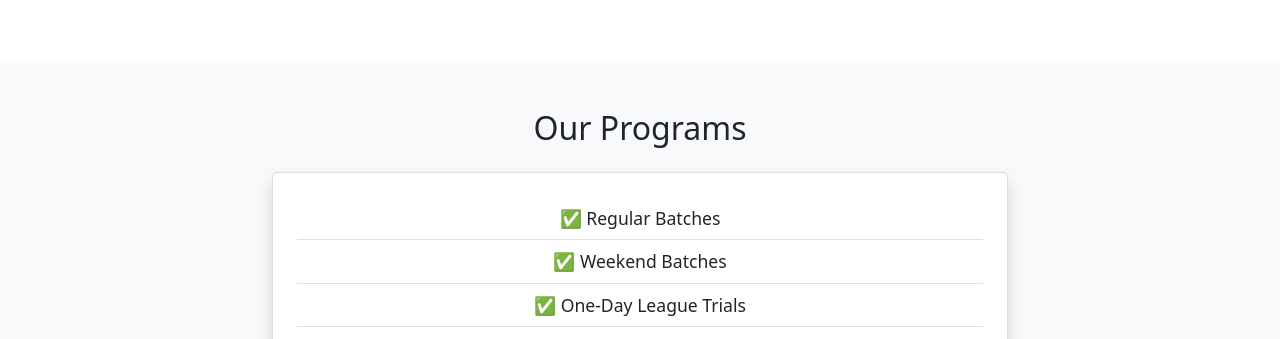
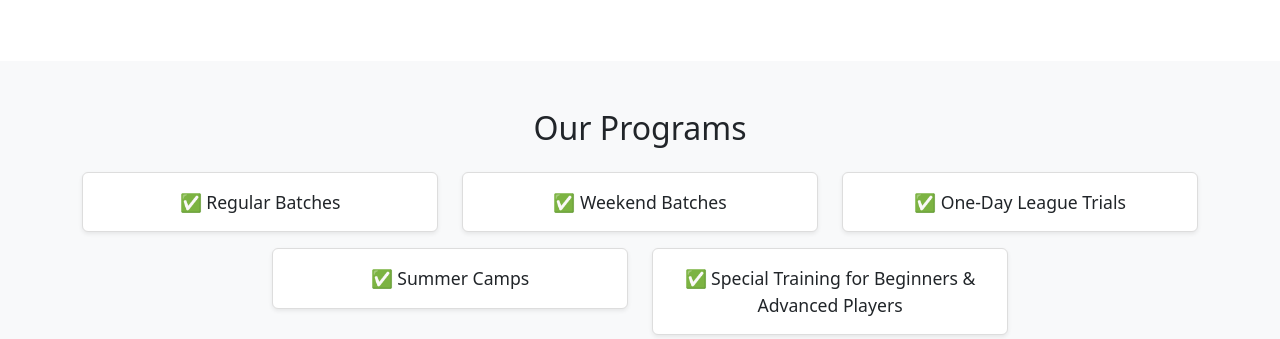
Before and after one commit to trcnaveen/sk-cricket-academy, a plain HTML site: page index.html in a window 1280 px wide. Shown: the part 613-952 px from the top of the page. Drawn offline with nearby package versions, Linux system fonts and the light colour scheme.

Commit message:
Updated Index page

```diff
--- a/index.html
+++ b/index.html
@@ -57,20 +57,25 @@
   <div class="container text-center">
     <h2>Our Programs</h2>
     <div class="row justify-content-center mt-4">
-      <div class="col-md-8">
-        <div class="programs-box p-4 rounded shadow">
-          <ul class="list-group list-group-flush">
-            <li class="list-group-item">✅ Regular Batches</li>
-            <li class="list-group-item">✅ Weekend Batches</li>
-            <li class="list-group-item">✅ One-Day League Trials</li>
-            <li class="list-group-item">✅ Summer Camps</li>
-            <li class="list-group-item">✅ Special Training for Beginners & Advanced Players</li>
-          </ul>
-        </div>
+      <div class="col-md-4 mb-3">
+        <div class="program-box p-3 rounded shadow-sm">✅ Regular Batches</div>
+      </div>
+      <div class="col-md-4 mb-3">
+        <div class="program-box p-3 rounded shadow-sm">✅ Weekend Batches</div>
+      </div>
+      <div class="col-md-4 mb-3">
+        <div class="program-box p-3 rounded shadow-sm">✅ One-Day League Trials</div>
+      </div>
+      <div class="col-md-4 mb-3">
+        <div class="program-box p-3 rounded shadow-sm">✅ Summer Camps</div>
+      </div>
+      <div class="col-md-4 mb-3">
+        <div class="program-box p-3 rounded shadow-sm">✅ Special Training for Beginners & Advanced Players</div>
       </div>
     </div>
   </div>
 </section>
+
 
 <!-- Why Choose Us Section -->
 <section class="py-5">
--- a/style.css
+++ b/style.css
@@ -31,11 +31,18 @@ footer a {
   text-decoration: none;
 }
 
-.programs-box {
+.list-group-item {
+  background-color: transparent; /* keep same background inside box */
+}
+
+.program-box {
   background: #ffffff;
   border: 1px solid #ddd;
   border-radius: 10px;
+  font-size: 1.1rem;
+  transition: transform 0.2s, box-shadow 0.2s;
 }
-.list-group-item {
-  background-color: transparent; /* keep same background inside box */
+.program-box:hover {
+  transform: translateY(-3px);
+  box-shadow: 0 4px 12px rgba(0,0,0,0.1);
 }
```
